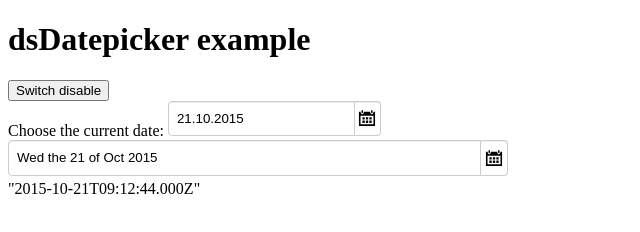
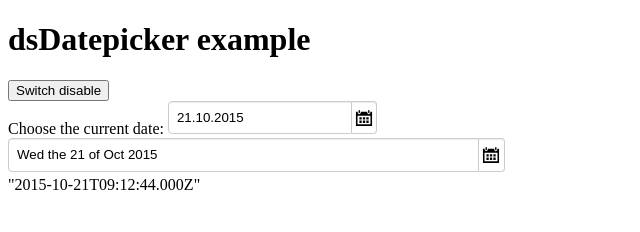
Before and after one commit to dschwank/ds-datepicker, a website: page index.html in a window 1280 px wide. Shown: the full height of the page, 0-640 px from the left. Drawn offline with nearby package versions, Linux system fonts and the light colour scheme; some packages are replaced by stand-ins of ours; a script that the page names is missing.

Commit message:
* fixed Firefox bug - boxes had different size in different browsers * increased to version 0.1.2

```diff
--- a/bower.json
+++ b/bower.json
@@ -1,6 +1,6 @@
 {
     "name": "ds-datepicker",
-    "version": "0.1.1",
+    "version": "0.1.2",
     "homepage": "https://github.com/dschwank",
     "authors": [
         "Dominik Schwank <Github@Schwank.cc>"
--- a/src/styles/dsDatepicker.css
+++ b/src/styles/dsDatepicker.css
@@ -2,8 +2,8 @@
  * ### GENERAL STYLES ###
  * ###################### */
 
-.dsDatepicker > * {
-    box-sizing: content-box;
+.dsDatepicker * {
+    box-sizing: border-box;
 }
 
 .dsDatepicker {
@@ -29,10 +29,11 @@
 .dsDatepicker > .l-input {
     width: inherit;
     display: table;
+    white-space: nowrap;
 }
 
 .dsDatepicker > .l-input > input {
-    width: calc(100% - 37px);;
+    width: calc(100% - 29px);
 }
 
 .dsDatepicker > .l-input > .datepicker-inputField {
@@ -56,9 +57,12 @@
 }
 
 .dsDatepicker > .l-input > .datepicker-opener-group > .datepicker-opener-btn {
+    border-top-left-radius: 0;
+    border-bottom-left-radius: 0;
+    border-spacing: 0;
+    border-left: none;
     height: 2.5em;
     width: 100%;
-    border: 0;
 }
 
 .dsDatepicker > .l-input > .datepicker-opener-group > .datepicker-opener-btn:not([disabled]) {
@@ -188,6 +192,9 @@
 }
 
 .dsDatepicker .arrow {
+    -webkit-box-sizing: content-box;
+    -moz-box-sizing: content-box;
+    box-sizing: content-box;
     display: inline-block;
     position: relative;
     top: -3px;
--- a/src/templates/dsDatepicker.tpl.html
+++ b/src/templates/dsDatepicker.tpl.html
@@ -3,8 +3,8 @@
         <input class="datepicker-inputField boxBorder" type="text" ds-date-format
                format="{{config.dateFormat}}" ng-model="date" ng-change="setDate(date)"
                ng-disabled="disabled"/><!--
-        --><div class="datepicker-opener-group boxBorder"><button
-                class="datepicker-opener-btn datepicker-icon"
+        --><div class="datepicker-opener-group"><button
+                class="datepicker-opener-btn datepicker-icon boxBorder"
                 ng-click="flipPickerState($event)" ng-disabled="disabled"></button></div>
     </div>
     <div ng-if="pickerState" class="l-datepicker boxBorder" ng-click="$event.stopPropagation()">
```
Also changed, not shown: dist/css/styles.css, dist/css/styles.min.css, dist/ds-datepicker.js, dist/ds-datepicker.min.js, dist/ds-datepicker.templates.js, dist/ds-datepicker.templates.min.js.
